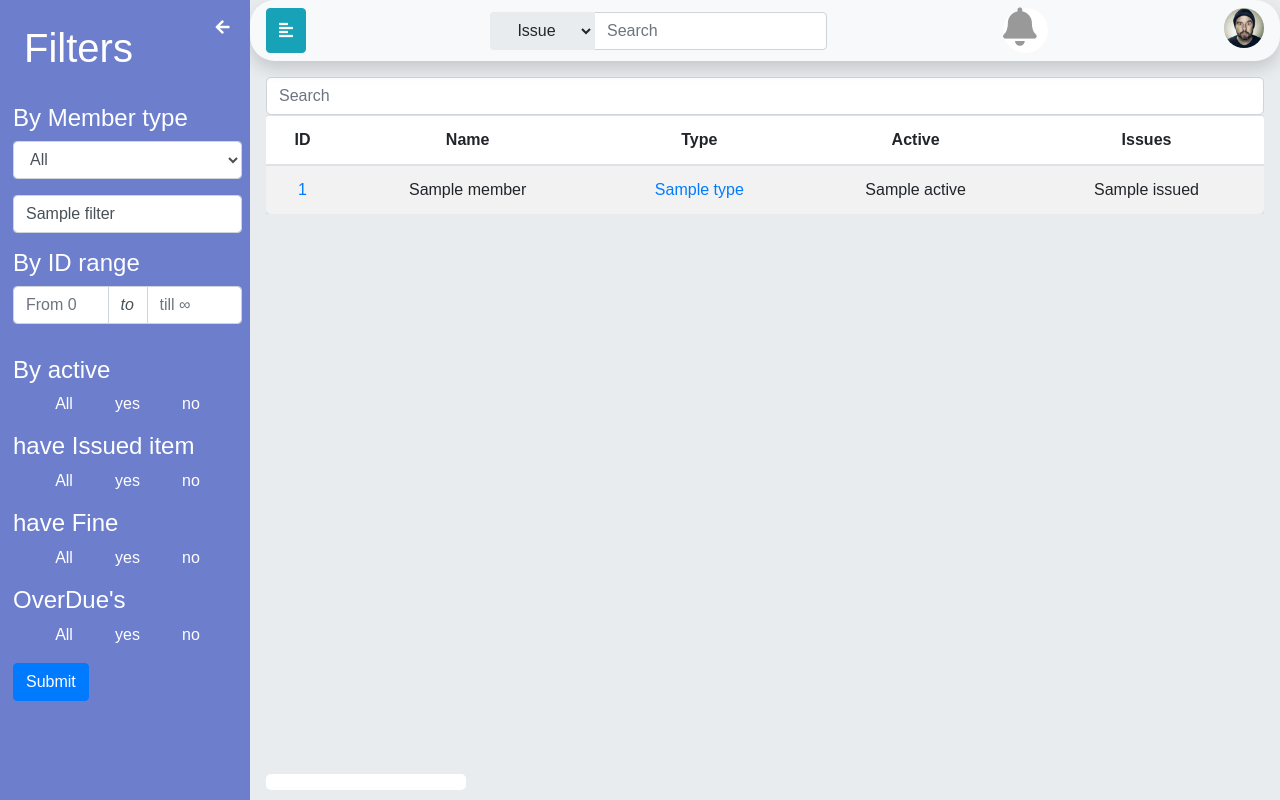
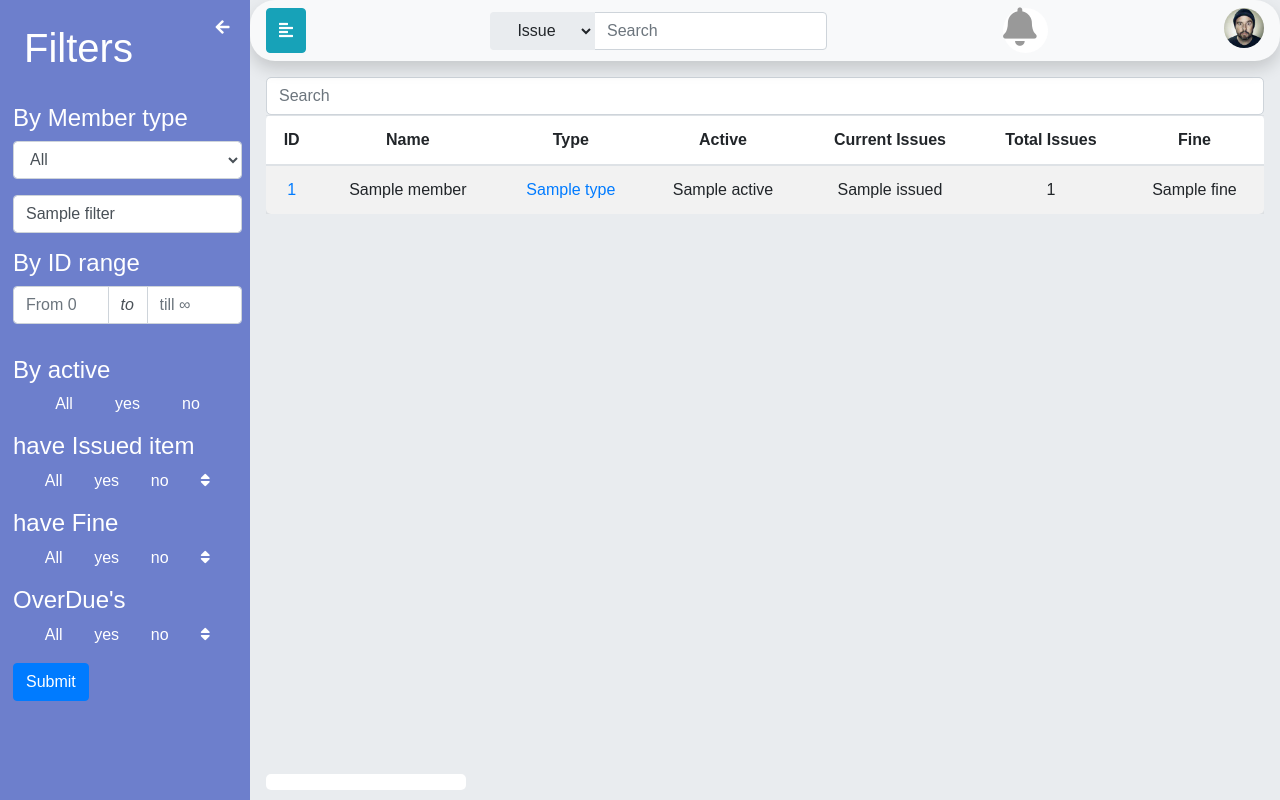
Before and after one commit to Diwakar-Gupta/obaka, a Django app: template LMS/templates/allMember.html in a window 1280 px wide. Run offline with Django 3.2, Linux system fonts and the light colour scheme; the template is opened without the code that fills it: most values are stand-ins (such as "Sample title", 1, 10 or a date in 2020); parts of the project's set-up code (start-up, migrations or seed data) failed here and were passed over; some libraries are stand-ins or nearby versions.

Commit message:
all member sorted

```diff
--- a/LMS/static/js/allMember.js
+++ b/LMS/static/js/allMember.js
@@ -51,6 +51,8 @@ document.querySelector('#table-form > div > ul > li:nth-child(2) > input').onkey
                                 '<td><a target="_blank" href="/admin/LMS/userbasicsetting/' + e.type + '/change">' + e.type + '</a></td>\n' +
                                 '<td>' + e.active + '</td>\n' +
                                 '<td>' + e.issued + '</td>\n' +
+                                '<td>' + e.count_issues + '</td>\n' +
+                                '<td>' + e.fine + '</td>\n' +
                                 '</tr>'
                         })
                     }
--- a/LMS/templates/allMember.html
+++ b/LMS/templates/allMember.html
@@ -50,13 +50,14 @@
                         value="{% if filters.active %}{{ filters.active }}{% else %}All{% endif %}">
                 </div>
             </li>
-
+            <input type="hidden" name="sort" {% if filters.sort %}value="{{filters.sort}}"{% endif %}>
             <li>
                 <h4>have Issued item</h4>
                 <div class="yesnoall">
                     <span class="{% if filters.issued == 'All' or not filters.issued %}active{% endif %}">All</span>
                     <span class="{% if filters.issued == 'yes' %}active{% endif %}">yes</span>
                     <span class="{% if filters.issued == 'no' %}active{% endif %}">no</span>
+                    <div value="issue" class="sort"></div>
                     <input type="hidden" name="issued"
                         value="{% if filters.issued %}{{ filters.issued }}{% else %}All{% endif %}">
                 </div>
@@ -68,6 +69,7 @@
                     <span class="{% if filters.fine == 'All' or not filters.fine %}active{% endif %}">All</span>
                     <span class="{% if filters.fine == 'yes' %}active{% endif %}">yes</span>
                     <span class="{% if filters.fine == 'no' %}active{% endif %}">no</span>
+                    <div value="fine" class="sort"></div>
                     <input type="hidden" name="fine"
                         value="{% if filters.fine %}{{ filters.fine }}{% else %}All{% endif %}">
                 </div>
@@ -79,6 +81,7 @@
                     <span class="{% if filters.overdue == 'All' or not filters.overdue %}active{% endif %}">All</span>
                     <span class="{% if filters.overdue == 'yes' %}active{% endif %}">yes</span>
                     <span class="{% if filters.overdue == 'no' %}active{% endif %}">no</span>
+                    <div value="overdue" class="sort"></div>
                     <input type="hidden" name="overdue"
                         value="{% if filters.overdue %}{{ filters.overdue }}{% else %}All{% endif %}">
                 </div>
@@ -93,7 +96,44 @@
         </ul>
     </div>
 </form>
+<script>
 
+    $('.sort').append('<i class="fas fa-sort"></i><i class="fas fa-sort-up" style="display:none"></i><i class="fas fa-sort-down" style="display:none"></i>');
+
+    let sort = document.getElementsByName('sort')[0];
+    function sortDisp(){
+        let type=sort.value.split('-')
+        cont=document.querySelector('.sort[value='+type[0]+']')
+        cont.querySelector('.fa-sort').style['display']='none'
+        cont.querySelector('.fa-sort-'+type[1]).style['display']='inline-block'
+    };
+    sortDisp();
+    function clearSort(){
+        $('.yesnoall .fas').css('display','none')
+        $('.yesnoall .fa-sort').css('display','inline-block')
+    };
+    $('.yesnoall .fa-sort-up').on('click',function(){
+        clearSort();
+        this.parentElement.querySelector('.fa-sort').style['display']="none"
+        this.parentElement.querySelector('.fa-sort-down').style['display']="inline-block"
+        sort.value=$(this.parentElement).attr('value')+"-down"
+    });
+    $('.yesnoall .fa-sort').on('click',function(){
+        clearSort();
+        this.style['display']="none"
+        this.parentElement.querySelector('.fa-sort-up').style['display']="inline-block"
+        sort.value=$(this.parentElement).attr('value')+"-up"
+    });
+    $('.yesnoall .fa-sort-down').on('click',function(){
+        clearSort();
+        sort.value="";
+    });
+</script>
+<style>
+.sort{
+    cursor: pointer;
+}
+</style>
 {% endblock %}
 
 {% block content %}
@@ -108,7 +148,9 @@
             <th dtype="str">Name</th>
             <th dtype="str">Type</th>
             <th dtype="str">Active</th>
-            <th dtype="int">Issues</th>
+            <th dtype="int">Current Issues</th>
+            <th dtype="int">Total Issues</th>
+            <th dtype="int">Fine</th>
         </tr>
     </thead>
     <tbody id="allMember">
@@ -125,6 +167,8 @@
             </td>
             <td>{{ member.active }}</td>
             <td>{{ member.issued }}</td>
+            <td>{{ member.count_issues }}</td>
+            <td>{{ member.fine }}</td>
         </tr>
 
         {% endfor %}
```
Also changed, not shown: LMS/handler.py (+17 -0 lines).
